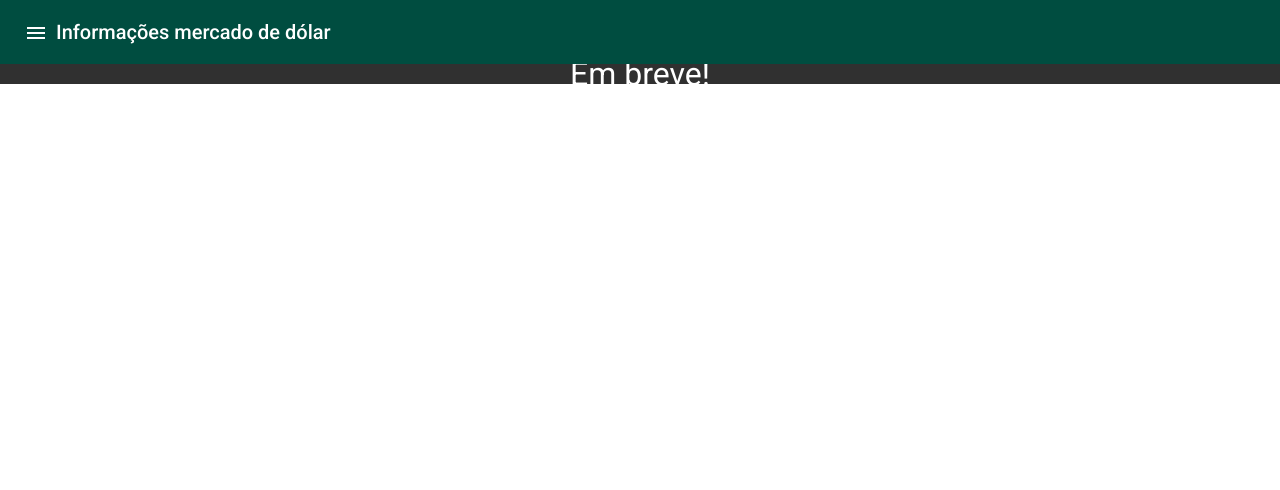
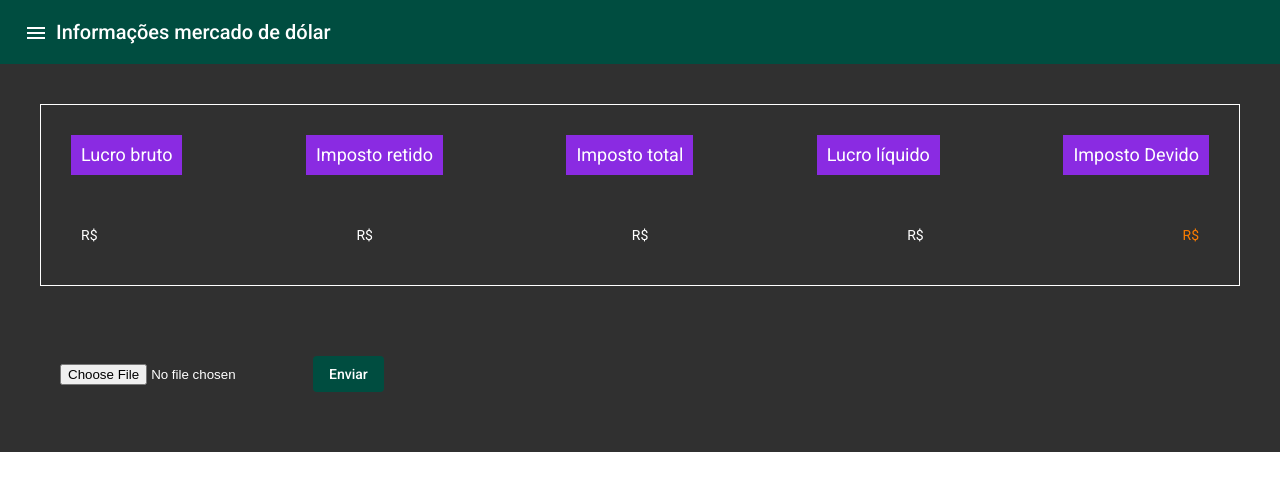
Before and after one commit to jpozorio/front-end-market-data, an Angular app: page /ir-calculator in a window 1280 px wide. Shown: the top 490 px of the page. Built offline with nearby package versions, Linux system fonts and the light colour scheme.

Commit message:
calculadora de ir

```diff
--- a/src/app/ir-calculator/ir-calculator.component.html
+++ b/src/app/ir-calculator/ir-calculator.component.html
@@ -1,3 +1,32 @@
-<div>
-  Em breve!
+<div class="main">
+  <div class="coluna-imposto margin-50 border-1">
+    <div class="linha-imposto">
+      <div class="coluna-imposto titulo">Lucro bruto</div>
+      <div class="coluna-imposto titulo">Imposto retido</div>
+      <div class="coluna-imposto titulo">Imposto total</div>
+      <div class="coluna-imposto titulo">Lucro líquido</div>
+      <div class="coluna-imposto titulo">Imposto Devido</div>
+    </div>
+    <div class="linha-imposto">
+      <div class="coluna-imposto">R$ {{brutoDayTrade|number:'1.2-2'}}</div>
+      <div class="coluna-imposto">R$ {{impostoRetido|number:'1.2-2'}}</div>
+      <div class="coluna-imposto">R$ {{impostoTotal|number:'1.2-2'}}</div>
+      <div class="coluna-imposto">R$ {{liquidoDayTrade|number:'1.2-2'}}</div>
+      <div class="coluna-imposto imposto-devido">R$ {{(impostoTotal-impostoRetido)|number:'1.2-2'}}</div>
+    </div>
+  </div>
+  <div class="linha-imposto">
+
+    <!--    <div class="coluna-imposto titulo">-->
+    <!--      <label for="file">Escolha o arquivo</label>-->
+    <!--    </div>-->
+    <div class="botao-importar">
+
+      <input type="file"
+             id="file"
+             (change)="handleFileInput($event.target.files)"
+      >
+      <button mat-flat-button color="primary" (click)="postFile(fileToUpload)">Enviar</button>
+    </div>
+  </div>
 </div>
--- a/src/app/ir-calculator/ir-calculator.component.scss
+++ b/src/app/ir-calculator/ir-calculator.component.scss
@@ -1,8 +1,45 @@
-div {
-  width: 100%;
+.main {
+  display: flex;
+  flex-direction: column;
+  flex: 1;
   height: -webkit-fill-available;
-  display: flex;
-  align-items: center;
-  justify-content: center;
+
+  padding: 40px;
+}
+
+.botao-importar {
   font-size: xx-large;
 }
+
+.titulo {
+  font-size: large;
+  background: blueviolet;
+}
+
+.margin-50 {
+  margin-bottom: 50px;
+}
+
+.border-1 {
+  border: 1px solid white;
+}
+
+.imposto-devido {
+  color: #fa7c01;
+}
+
+.coluna-imposto {
+  display: flex;
+  flex-direction: column;
+  padding: 10px;
+
+}
+
+.linha-imposto {
+  display: flex;
+  flex-direction: row;
+  padding: 20px;
+
+  align-items: center;
+  justify-content: space-between;
+}
--- a/src/app/ir-calculator/ir-calculator.component.ts
+++ b/src/app/ir-calculator/ir-calculator.component.ts
@@ -1,3 +1,4 @@
+import {HttpClient} from '@angular/common/http';
 import {Component} from '@angular/core';
 
 @Component({
@@ -7,4 +8,31 @@ import {Component} from '@angular/core';
 })
 export class IrCalculatorComponent {
 
+  fileToUpload: File = null;
+  brutoDayTrade: 0.00;
+  liquidoDayTrade: 0.00;
+  impostoRetido: 0.00;
+  impostoTotal: 0.00;
+
+  constructor(public httpClient: HttpClient) {
+  }
+
+  handleFileInput(files: FileList) {
+    this.fileToUpload = files.item(0);
+  }
+
+  postFile(fileToUpload: File): void {
+    const endpoint = '/market-data/ir-calculator/calculate';
+    const formData: FormData = new FormData();
+    formData.append('file', fileToUpload, fileToUpload.name);
+    this.httpClient
+        .post(endpoint, formData, {}).subscribe((resp: any) => {
+        this.brutoDayTrade = resp.brutoDayTrade;
+        this.liquidoDayTrade = resp.liquidoDayTrade;
+        this.impostoRetido = resp.impostoRetido;
+        this.impostoTotal = resp.impostoTotal;
+      },
+    )
+    ;
+  }
 }
```
